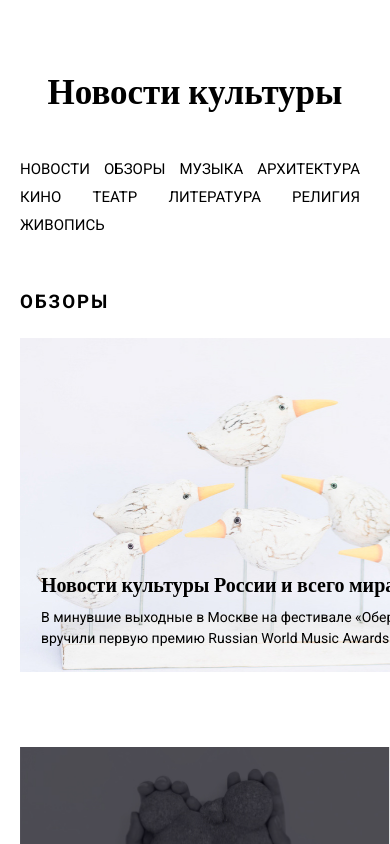
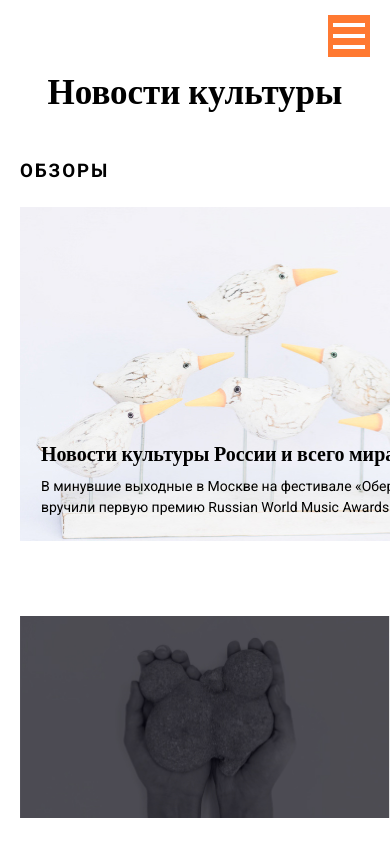
Before and after one commit to Zavrazhneva/veles, a React (Create React App) app: page / in a window 390 px wide. Shown: the top 844 px of the page. Built offline with nearby package versions, Linux system fonts and the light colour scheme.

Commit message:
add mobile header

```diff
--- a/src/app/App.jsx
+++ b/src/app/App.jsx
@@ -21,3 +21,9 @@ export function App() {
         </BrowserRouter>
     );
 }
+
+//onClick на закрывание меню мобильного
+//отображение меню мобильного на ширине от 320
+//адаптивность
+//придумать блоки для innerPage
+//поправить блок верхней часть от innerPage , при работе с хедером скачет высота
--- a/src/content/Content.jsx
+++ b/src/content/Content.jsx
@@ -13,7 +13,7 @@ import {BottomEvent} from '../bottomEvent/BottomEvent';
 import {Pagination} from '../pagination/Pagination';
 import {NewsContent} from '../news/News';
 import {getOverviews} from '../mocks/serverMock';
-import {MobileNav} from '../mobileNav/MobileNav'
+
 
 export class Content extends React.Component {
     constructor(props) {
@@ -55,8 +55,6 @@ export class Content extends React.Component {
                     </div>
                 </div>
                 <SimpleSlider/>
-                <Header/>
-                <MobileNav/>
             </div>
         );
     }
--- /dev/null
+++ b/src/header/Burger.jsx
@@ -0,0 +1,24 @@
+import React from "react";
+import S from './Header.module.css'
+
+export class Burger extends React.Component{
+    constructor(props) {
+        super(props);
+        this.burgerOnChange = this.burgerOnChange.bind(this);
+    }
+
+    burgerOnChange() {
+        this.props.onBurgerClick();
+    }
+
+    render() {
+        return (
+            <div className={S.burger} onClick={this.burgerOnChange}>
+                <div className={S.div}/>
+                <div className={S.div}/>
+                <div className={S.div}/>
+            </div>
+        )
+    }
+
+}
--- a/src/header/Header.jsx
+++ b/src/header/Header.jsx
@@ -1,28 +1,39 @@
 import React from 'react';
 import S from './Header.module.css';
 import {NavLink} from 'react-router-dom';
-import {NavigationList} from '../constants'
+import {NavigationList} from '../constants';
+import {Burger} from "./Burger";
+import cx from "classnames";
 
 export class Header extends React.Component {
     constructor(props) {
         super(props);
+        this.state = {burgerClick: false}
         this.listCreation = this.listCreation.bind(this);
+        this.burgerClick = this.burgerClick.bind(this);
     }
-
+    burgerClick(){
+        if(this.state.burgerClick === false) {
+            this.setState({burgerClick: true});
+        } else {
+            this.setState({burgerClick: false});
+        }
+    }
     listCreation() {
         const listItems = NavigationList.map((number) => (
             <li className={S.item}>
                 <NavLink to={`/${number.url}`}>{number.title}</NavLink>
             </li>
         ));
-        return <ul className={S.list}>{listItems}</ul>;
+
+        return <ul className={cx(S.list, { [S.listActive]: this.state.burgerClick})}>{listItems}</ul>;
     }
 
     render() {
         return (
             <div className={S.headerBlock}>
-
                 <div className={S.header}>{this.listCreation()}</div>
+            <Burger onBurgerClick = {this.burgerClick}/>
             </div>
         );
     }
--- a/src/header/Header.module.css
+++ b/src/header/Header.module.css
@@ -10,6 +10,23 @@
     line-height: 18px;
     text-transform: uppercase;
 }
+.burger {
+    display: none;
+    width: 2rem;
+    height: 2rem;
+    position: fixed;
+    top: 15px;
+    right: 20px;
+    justify-content: space-around;
+    flex-flow: column nowrap;
+    background-color: #FF7931;
+    padding: 5px;
+}
+.div {
+    width: 2rem;
+    height: 0.25rem;
+    background-color: #ffffff;
+}
 @media (max-width: 1180px) {
     .list {
         flex-wrap: wrap;
@@ -19,3 +36,31 @@
         margin-bottom: 10px;
     }
 }
+@media (max-width: 768px) {
+    .burger {
+        display: flex;
+    }
+    .list {
+        display: none;
+        flex-direction: column;
+        max-width: 320px;
+        padding-bottom: 76px;
+        position: relative;
+
+    }
+    .item {
+        font-size: 15px;
+        line-height: 18px;
+        text-transform: uppercase;
+        padding: 18px 16px;
+        background-color: #F9F9FC;
+        margin-bottom: 20px;
+        background-image: url("../images/arrow-mobileNav.svg");
+        background-repeat: no-repeat;
+        background-position: right;
+    }
+}
+
+.listActive {
+    display: flex;
+}
--- a/src/mobileNav/MobileNav.jsx
+++ /dev/null
@@ -1,21 +0,0 @@
-import React from 'react';
-import {NavigationList} from '../constants';
-import S from './MobileNav.module.css';
-import {NavLink} from "react-router-dom";
-
-export class MobileNav extends React.Component {
-    render() {
-        const listItems = NavigationList.map((number) => (
-            <li className={S.item}>
-                <NavLink to={`/${number.url}`} className={S.navLink}>{number.title}</NavLink>
-            </li>
-        ));
-        return (
-            <div className={S.mobileNav}>
-                <div className={S.closeButton}></div>
-                {listItems}
-            </div>
-
-        )
-    }
-}
--- a/src/mobileNav/MobileNav.module.css
+++ /dev/null
@@ -1,28 +0,0 @@
-.mobileNav {
-    display: flex;
-    flex-direction: column;
-    max-width: 320px;
-    padding-bottom: 76px;
-    position: relative;
-}
-.item {
-    font-size: 15px;
-    line-height: 18px;
-    text-transform: uppercase;
-    padding: 18px 16px;
-    background-color: #F9F9FC;
-    margin-bottom: 20px;
-    background-image: url("../images/arrow-mobileNav.svg");
-    background-repeat: no-repeat;
-    background-position: right;
-}
-.closeButton {
-    width: 30px;
-    height: 30px;
-    background-image: url("../images/close-defauld.svg");
-    margin-left: auto;
-}
-.navLink {
-    display: inline-block;
-    width: 100%;
-}
```
